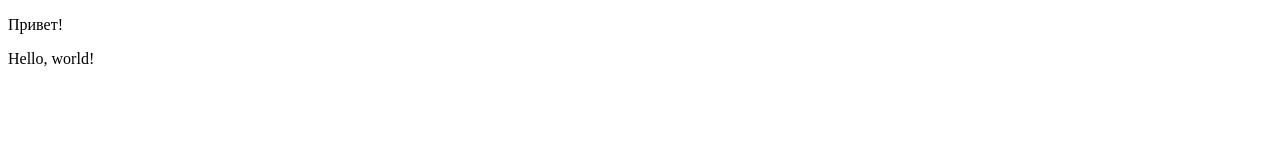
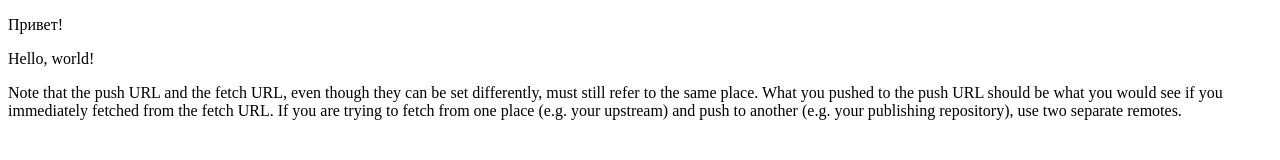
Before and after one commit to Santorio/macseek, a plain HTML site: page index.html in a window 1280 px wide. Drawn offline with Linux system fonts and the light colour scheme.

Commit message:
Edit index.html

```diff
--- a/index.html
+++ b/index.html
@@ -9,6 +9,6 @@
   <body>
 	<p>Привет!</p>
 	<p>Hello, world!</p>
-    <!-- page content -->
+	<p>Note that the push URL and the fetch URL, even though they can be set differently, must still refer to the same place. What you pushed to the push URL should be what you would see if you immediately fetched from the fetch URL. If you are trying to fetch from one place (e.g. your upstream) and push to another (e.g. your publishing repository), use two separate remotes.</p>
   </body>
 </html>
```
